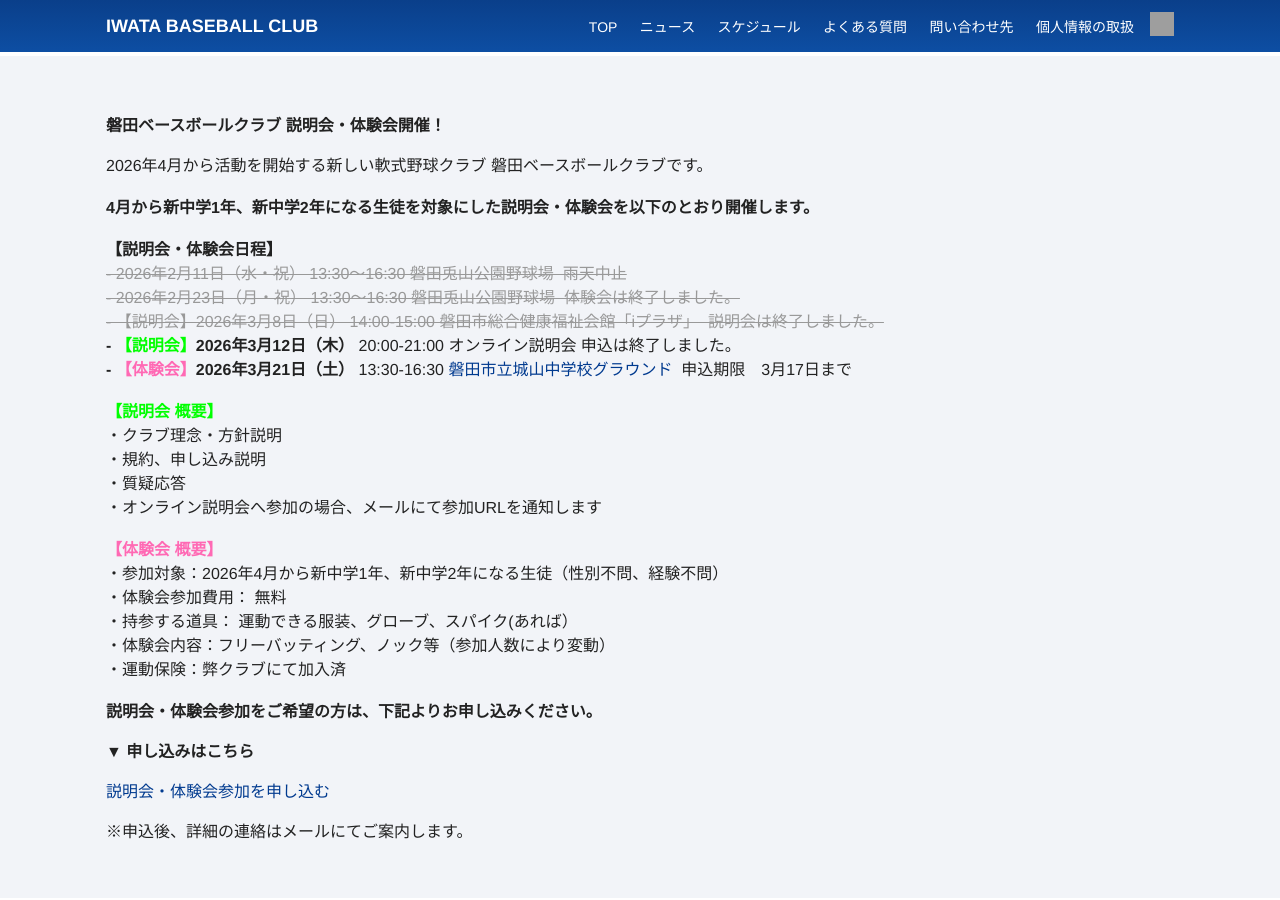
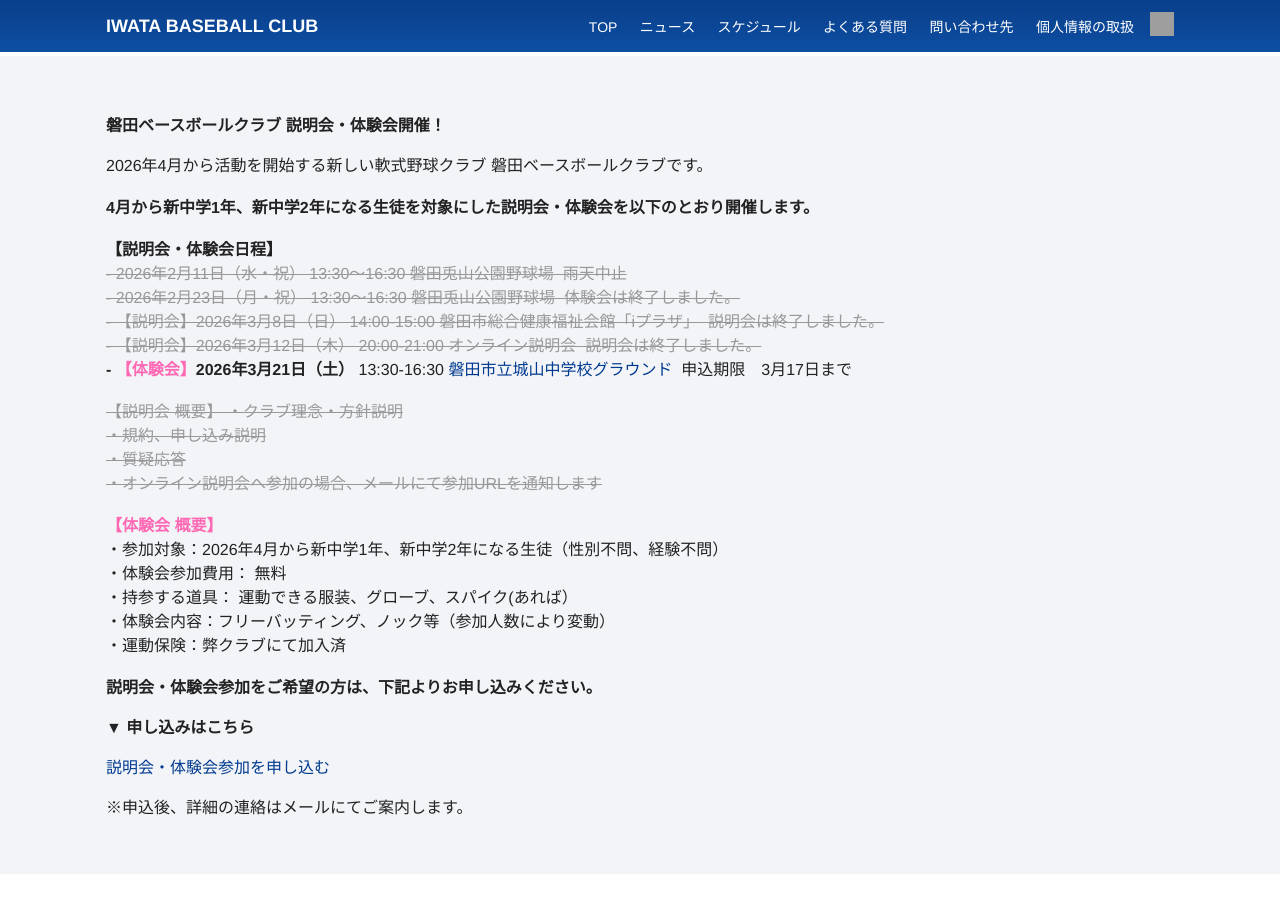
Before and after one commit to moutineigo/baseball, a Jekyll site: the page built from index.md, in a window 1280 px wide and 900 px high. Built offline with Jekyll 4.4.1, drawn with Linux system fonts in a browser that asks for light colours; grey boxes are pictures that could not be loaded.

Commit message:
Update home.html

```diff
--- a/_layouts/home.html
+++ b/_layouts/home.html
@@ -30,7 +30,11 @@ layout: default
    </span>
   </span><br>
 
-  <strong> - <span style="color:#00ff00;">【説明会】</span>2026年3月12日（木）</strong> 20:00-21:00 オンライン説明会&nbsp;申込は終了しました。<br>
+  <span class="closed">
+   <span class="strike">
+     - 【説明会】2026年3月12日（木） 20:00-21:00 オンライン説明会&nbsp;&nbsp;説明会は終了しました。
+   </span>
+  </span><br>
 
   <strong> - <span style="color:#ff69b4;">【体験会】</span>2026年3月21日（土）</strong> 13:30-16:30
   <a href="https://maps.app.goo.gl/nu74oAHkHiKY7GsV6"
@@ -40,11 +44,15 @@ layout: default
    </a>
    &nbsp;申込期限　3月17日まで<br><br>
 
-  <strong><span style="color:#00ff00;">【説明会 概要】</span></strong><br>
-・クラブ理念・方針説明<br>
-・規約、申し込み説明<br>
-・質疑応答<br>
-・オンライン説明会へ参加の場合、メールにて参加URLを通知します<br><br>
+  <span class="closed">
+   <span class="strike">
+    【説明会 概要】
+    ・クラブ理念・方針説明<br>
+    ・規約、申し込み説明<br>
+    ・質疑応答<br>
+    ・オンライン説明会へ参加の場合、メールにて参加URLを通知します
+   </span>
+  </span><br><br>
 
   <strong><span style="color:#ff69b4;">【体験会 概要】</span></strong><br>
 ・参加対象：2026年4月から新中学1年、新中学2年になる生徒（性別不問、経験不問）<br>
```
